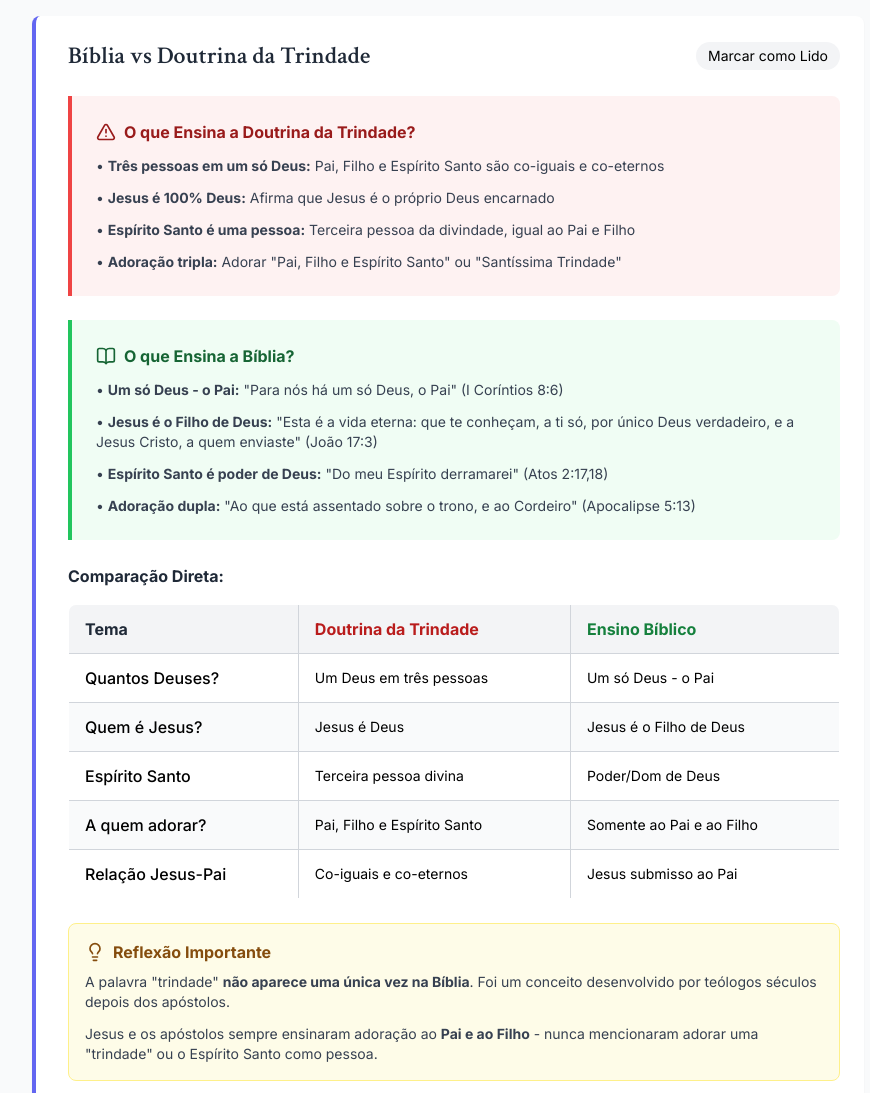
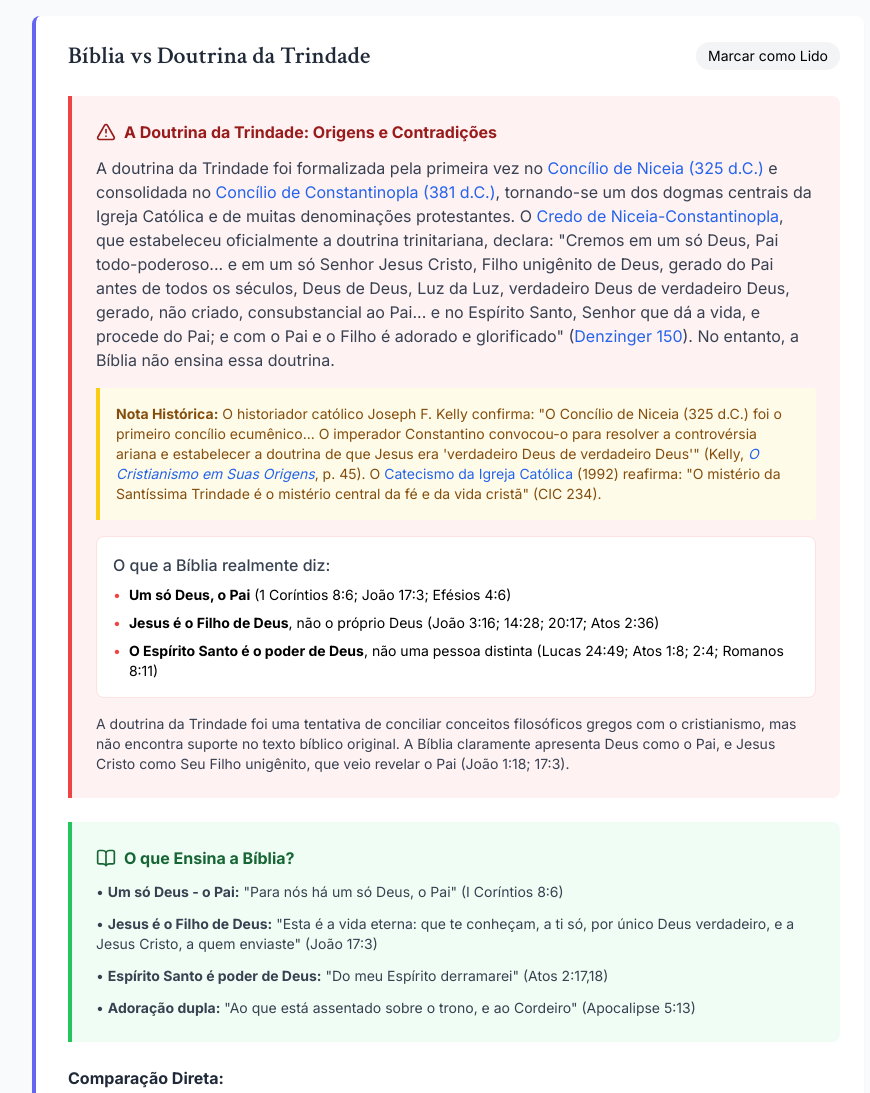
Before and after one commit to ministerioquartoanjo/estudos-biblicos-em-casa, a website: page 2-estudo_quem-devemos-adorar/index.html in a window 1280 px wide. Shown: the part 4780-5873 px from the top of the page, without its empty margins (336-1206 px from the left). Drawn offline with nearby package versions, Linux system fonts and the light colour scheme.

Commit message:
feat(estudo-2): aprimorar conteúdo sobre a doutrina da Trindade
A seção que aborda a doutrina da Trindade foi significativamente expandida.
Agora inclui detalhes sobre sua formalização nos Concílios de Niceia e
Constantinopla, notas históricas e um contraste explícito com os ensinamentos
bíblicos sobre Deus Pai, Jesus Cristo e o Espírito Santo. O objetivo é
fornecer uma análise mais aprofundada e contextualizada da doutrina.

A seção "Próximo Estudo" também foi removida para simplificar a estrutura
da página.

```diff
--- a/2-estudo_quem-devemos-adorar/index.html
+++ b/2-estudo_quem-devemos-adorar/index.html
@@ -481,13 +481,39 @@
                     <div class="bg-red-50 border-l-4 border-red-500 p-6 rounded-r-lg mb-6">
                         <h4 class="font-bold text-red-800 mb-3 flex items-center">
                             <i data-lucide="alert-triangle" class="w-5 h-5 mr-2"></i>
-                            O que Ensina a Doutrina da Trindade?
+                            A Doutrina da Trindade: Origens e Contradições
                         </h4>
-                        <div class="space-y-3">
-                            <p class="text-gray-700 text-sm">• <strong>Três pessoas em um só Deus:</strong> Pai, Filho e Espírito Santo são co-iguais e co-eternos</p>
-                            <p class="text-gray-700 text-sm">• <strong>Jesus é 100% Deus:</strong> Afirma que Jesus é o próprio Deus encarnado</p>
-                            <p class="text-gray-700 text-sm">• <strong>Espírito Santo é uma pessoa:</strong> Terceira pessoa da divindade, igual ao Pai e Filho</p>
-                            <p class="text-gray-700 text-sm">• <strong>Adoração tripla:</strong> Adorar "Pai, Filho e Espírito Santo" ou "Santíssima Trindade"</p>
+                        <div class="space-y-4">
+                            <p class="text-gray-700">
+                                A doutrina da Trindade foi formalizada pela primeira vez no <a href="https://www.newadvent.org/fathers/3801.htm" target="_blank" class="text-blue-600 hover:underline">Concílio de Niceia (325 d.C.)</a> e consolidada no <a href="https://www.newadvent.org/fathers/3811.htm" target="_blank" class="text-blue-600 hover:underline">Concílio de Constantinopla (381 d.C.)</a>, tornando-se um dos dogmas centrais da Igreja Católica e de muitas denominações protestantes. O <a href="https://www.vatican.va/archive/hist_councils/ii_vatican_council/documents/vat-ii_const_19641121_lumen-gentium_po.html" target="_blank" class="text-blue-600 hover:underline">Credo de Niceia-Constantinopla</a>, que estabeleceu oficialmente a doutrina trinitariana, declara: "Cremos em um só Deus, Pai todo-poderoso... e em um só Senhor Jesus Cristo, Filho unigênito de Deus, gerado do Pai antes de todos os séculos, Deus de Deus, Luz da Luz, verdadeiro Deus de verdadeiro Deus, gerado, não criado, consubstancial ao Pai... e no Espírito Santo, Senhor que dá a vida, e procede do Pai; e com o Pai e o Filho é adorado e glorificado" (<a href="https://www.clerus.org/bibliaclerusonline/pt/index2.htm" target="_blank" class="text-blue-600 hover:underline">Denzinger 150</a>). No entanto, a Bíblia não ensina essa doutrina.
+                            </p>
+                            <div class="bg-yellow-50 border-l-4 border-yellow-400 p-4 rounded-r mb-4">
+                                <p class="text-sm text-yellow-800">
+                                    <strong>Nota Histórica:</strong> O historiador católico Joseph F. Kelly confirma: "O Concílio de Niceia (325 d.C.) foi o primeiro concílio ecumênico... O imperador Constantino convocou-o para resolver a controvérsia ariana e estabelecer a doutrina de que Jesus era 'verdadeiro Deus de verdadeiro Deus'" (Kelly, <a href="https://www.amazon.com.br/Cristianismo-Suas-Origens-Joseph-Kelly/dp/8534929143" target="_blank" class="text-blue-600 hover:underline"><em>O Cristianismo em Suas Origens</em></a>, p. 45). O <a href="https://www.vatican.va/archive/cathechism_po/index_new/prima-pagina-cic_po.html" target="_blank" class="text-blue-600 hover:underline">Catecismo da Igreja Católica</a> (1992) reafirma: "O mistério da Santíssima Trindade é o mistério central da fé e da vida cristã" (CIC 234).
+                                </p>
+                            </div>
+
+                            <div class="bg-white p-4 rounded-lg border border-red-100">
+                                <p class="text-gray-700 font-medium mb-2">O que a Bíblia realmente diz:</p>
+                                <ul class="space-y-2 text-sm">
+                                    <li class="flex items-start">
+                                        <span class="text-red-500 mr-2">•</span>
+                                        <span><strong>Um só Deus, o Pai</strong> (1 Coríntios 8:6; João 17:3; Efésios 4:6)</span>
+                                    </li>
+                                    <li class="flex items-start">
+                                        <span class="text-red-500 mr-2">•</span>
+                                        <span><strong>Jesus é o Filho de Deus</strong>, não o próprio Deus (João 3:16; 14:28; 20:17; Atos 2:36)</span>
+                                    </li>
+                                    <li class="flex items-start">
+                                        <span class="text-red-500 mr-2">•</span>
+                                        <span><strong>O Espírito Santo é o poder de Deus</strong>, não uma pessoa distinta (Lucas 24:49; Atos 1:8; 2:4; Romanos 8:11)</span>
+                                    </li>
+                                </ul>
+                            </div>
+
+                            <p class="text-gray-700 text-sm">
+                                A doutrina da Trindade foi uma tentativa de conciliar conceitos filosóficos gregos com o cristianismo, mas não encontra suporte no texto bíblico original. A Bíblia claramente apresenta Deus como o Pai, e Jesus Cristo como Seu Filho unigênito, que veio revelar o Pai (João 1:18; 17:3).
+                            </p>
                         </div>
                     </div>
 
@@ -940,17 +966,6 @@
                 </section>
 
                 <!-- Próximo Estudo -->
-                <section id="proximo" class="study-section bg-white rounded-lg shadow-sm p-6 pl-8">
-                    <div class="flex items-center justify-between mb-6">
-                        <h3 class="heading-font text-2xl font-bold text-gray-800">Próximo Estudo</h3>
-                        <button class="complete-section px-3 py-1 text-sm bg-gray-100 hover:bg-green-100 rounded-full transition-colors" data-section="proximo">Marcar como Lido</button>
-                    </div>
-                    <div class="bg-gradient-to-r from-red-50 to-orange-50 rounded-lg p-6 border-l-4 border-red-500">
-                        <div class="flex items-start">
-                            <i data-lucide="building" class="w-6 h-6 text-red-600 mr-4 mt-1"></i>
-                            <div>
-                                <h4 class="font-bold text-red-800 mb-3">Estudo 3 - A Queda da Babilônia</h4>
-                                <p class="text-gray-800 leading-relaxed mb-4">
                                     Hoje aprendemos sobre <strong>adoração verdadeira</strong> - adorar somente ao Pai e ao Filho, como Deus ensina na Bíblia.
                                     Descobrimos que a doutrina da trindade não é bíblica e pode ser considerada idolatria.
                                 </p>
```
